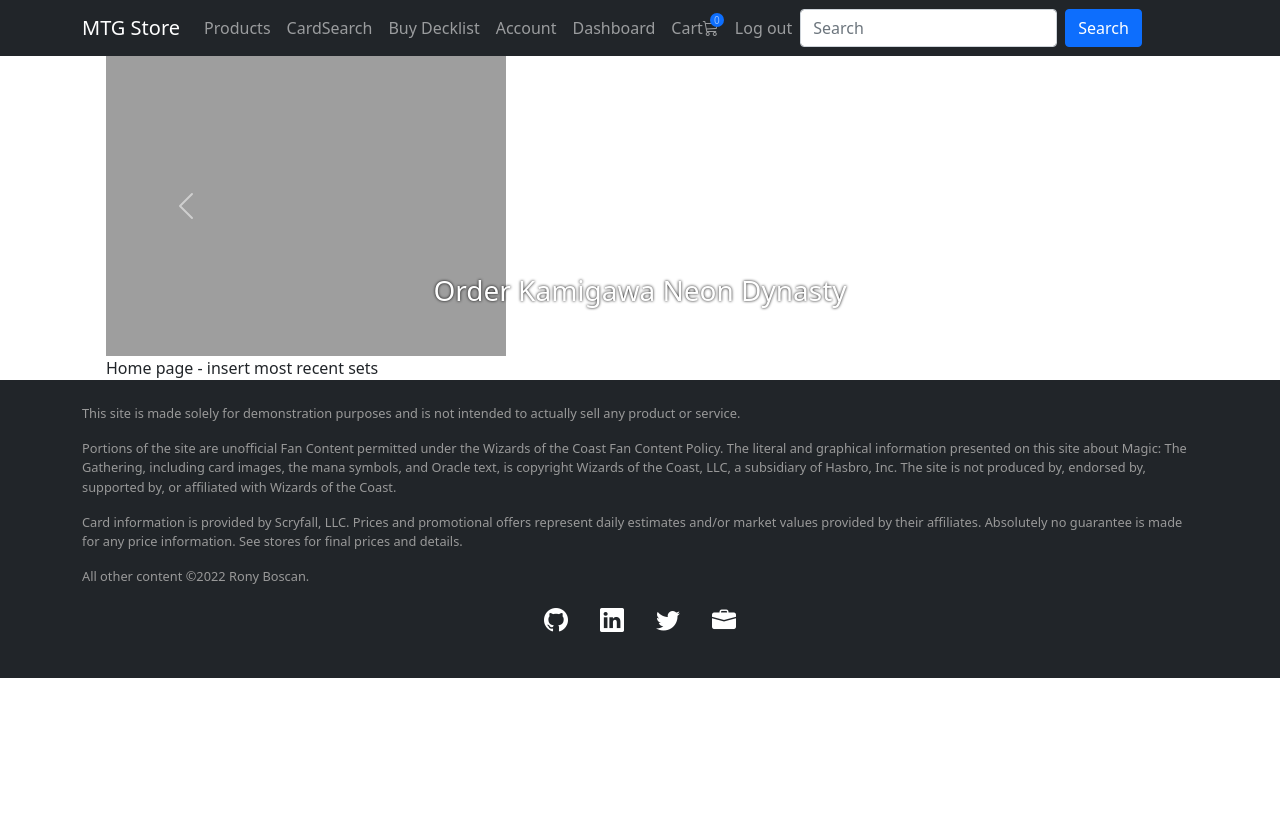
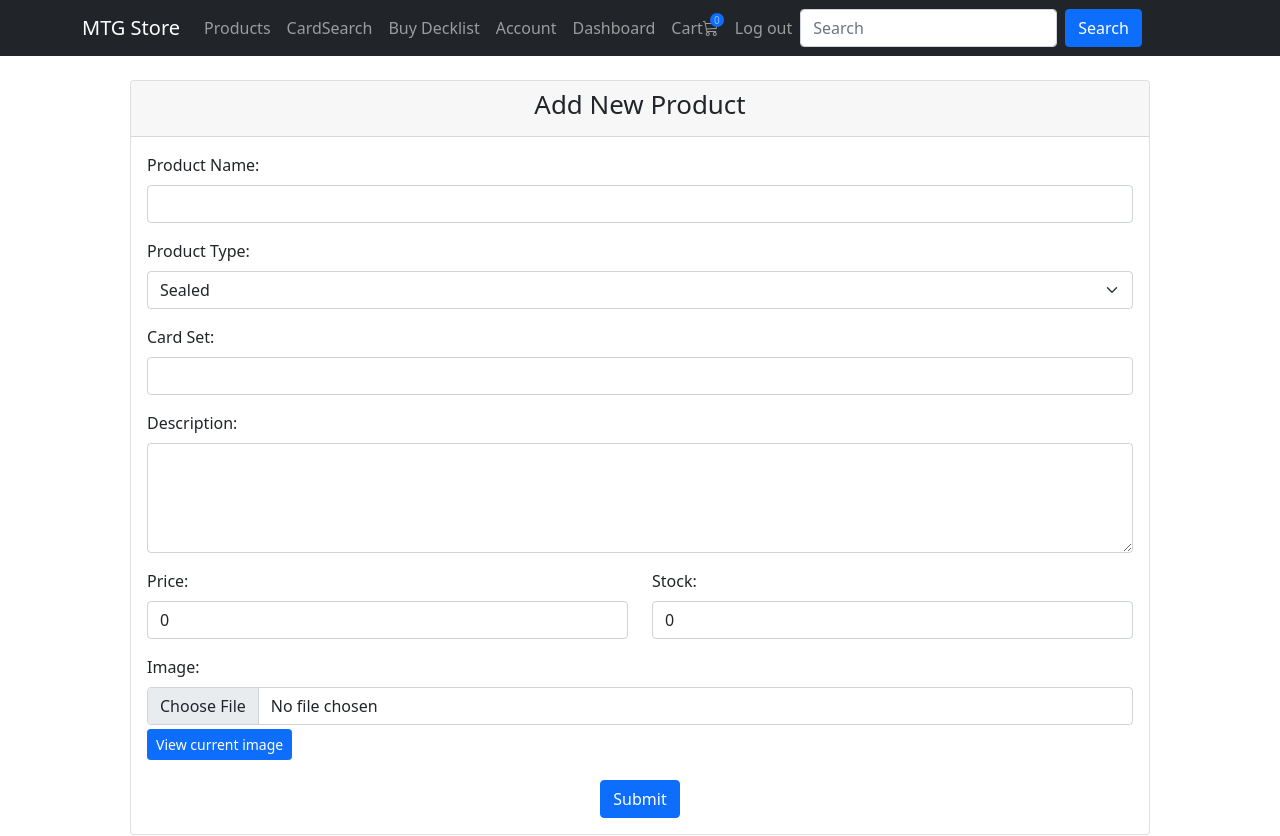
Before and after one commit to ronyx-b/mtg-store-app, a React (Create React App) app: page /AddProduct in a window 1280 px wide. Before the commit this address led to /. Shown: the top 836 px of the page. Before the commit the page ends 800 px from the top, so only its background shows below. Built offline with nearby package versions, Linux system fonts and the light colour scheme; sample sign-in values are in the browser's storage.

Commit message:
testing new product component

```diff
--- /dev/null
+++ b/src/AddEditProduct.js
@@ -0,0 +1,169 @@
+import { useRef, useState } from "react";
+import { Button, Card, Col, Container, Form, Modal, Row } from "react-bootstrap";
+import { SERVER_URL } from "./config"
+
+/*
+let productSchema = new Schema({
+  "name": String,
+  "prodType": {
+    "type": String,
+    "default": "sealed"
+  },
+  "description": String,
+  "cardSet": String,
+  "price": Number,
+  "stock": Number,
+  "image": String
+});
+let Product;
+*/
+
+export function AddEditProduct(props) {
+  const mode = props.mode;
+  let token = props.token;
+  const [formFields, setFormFields] = useState({name: "", prodType: "sealed", description: "", cardSet: "", price: 0, stock: 0});
+  const image = useRef(null);
+  const [formErrors, setFormErrors] = useState({name: "", prodType: "", description: "", cardSet: "", price: "", stock: "", image: ""});
+  const [isSubmitted, setIsSubmitted] = useState(false);
+  const [imageModal, setImagetModal] = useState(false);
+
+  const handleClose = () => setImagetModal(false);
+  const handleShow = () => setImagetModal(true);
+
+  const handleChange = (e) => {
+    let name = e.target.name;
+    let value = e.target.value;
+    let type = e.target.type;
+    if (type === "number") {
+      value = parseFloat(value);
+      if (isNaN(value)) {
+        value = 0;
+      }
+    }
+    console.log(`${name}: ${value}`)
+    // if (e.target.type === "select-one") {
+    //   console.log(e.target.options);
+    // }
+    console.log(typeof value);
+    setFormFields((formData) => {
+      return {...formData, [name]: value};
+    });
+  };
+
+  const handleSubmit = async (e) => {
+    e.preventDefault();
+    // setIsSubmitted(true);
+    console.log(formFields);
+    console.log(e.target)
+    if (image.current.files.length > 0) {
+      console.log(`Selected file - ${image.current.files[0].name}`);
+    }
+
+    try {
+      let requestString = `${SERVER_URL}/api/products`;
+      let method = (mode === "add")?"POST":"PUT";
+      let body = new FormData();
+      for (let field in formFields) {
+        console.log(`${field}: ${formFields[field]}`);
+
+        body.append(field, formFields[field]);
+      }
+      body.set("text", "hello")
+      console.log(JSON.stringify(body));
+      let response = await fetch(requestString, {
+        method,
+        body,
+        headers: {
+          'Authorization': `JWT ${token}`
+        }
+      });
+      let json = await response.json();
+      console.log(json);
+    } catch (err) {
+      console.log(err);
+      setIsSubmitted(false);
+    }
+  };
+
+  return (<div className="AddEditProduct">
+    <Container>
+      <Card className="m-4">
+        <Card.Header>
+          <h1 className="cardHeader">{(mode === "add")?"Add New":"Edit"} Product</h1>
+        </Card.Header>
+        <Container className="p-3">
+          <Form noValidate id="formProduct" onSubmit={handleSubmit}>
+            <Form.Group className="mb-3" controlId="formProduct.name">
+              <Form.Label>Product Name:</Form.Label>
+              <Form.Control type="text" name="name" value={formFields.name} onChange={handleChange} isInvalid={formErrors.name !== ""} />
+              <Form.Control.Feedback type="invalid">
+                {formErrors.name}
+              </Form.Control.Feedback>
+            </Form.Group>
+            <Form.Group className="mb-3" controlId="formProduct.type">
+              <Form.Label>Product Type:</Form.Label>
+              <Form.Select name="prodType" value={formFields.prodType} onChange={handleChange} isInvalid={formErrors.prodType !== ""}>
+                <option value="sealed">Sealed</option> {/* selected={formFields.prodType === "sealed"} */}
+                <option value="accessory">Accessory</option> {/* selected={formFields.prodType === "accessory"} */}
+              </Form.Select>
+              <Form.Control.Feedback type="invalid">
+                {formErrors.prodType}
+              </Form.Control.Feedback>
+            </Form.Group>
+            <Form.Group className="mb-3" controlId="formProduct.cardSet">
+              <Form.Label>Card Set:</Form.Label>
+              <Form.Control type="text" name="cardSet" value={formFields.cardSet} onChange={handleChange} isInvalid={formErrors.cardSet !== ""} />
+              <Form.Control.Feedback type="invalid">
+                {formErrors.cardSet}
+              </Form.Control.Feedback>
+            </Form.Group>
+            <Form.Group className="mb-3" controlId="formProduct.description">
+              <Form.Label>Description:</Form.Label>
+              <Form.Control as="textarea" name="description" value={formFields.description} onChange={handleChange} isInvalid={formErrors.description !== ""} rows={4} />
+              <Form.Control.Feedback type="invalid">
+                {formErrors.description}
+              </Form.Control.Feedback>
+            </Form.Group>
+            <Row className="mb-3">
+              <Form.Group as={Col} md="6" controlId="formProduct.price">
+                <Form.Label>Price:</Form.Label>
+                <Form.Control type="number" name="price" value={formFields.price} onChange={handleChange} isInvalid={formErrors.price !== ""} />
+                <Form.Control.Feedback type="invalid">
+                  {formErrors.price}
+                </Form.Control.Feedback>
+              </Form.Group>
+              <Form.Group as={Col} md="6" controlId="formProduct.stock">
+                <Form.Label>Stock:</Form.Label>
+                <Form.Control type="number" name="stock" value={formFields.stock} onChange={handleChange} isInvalid={formErrors.stock !== ""} />
+                <Form.Control.Feedback type="invalid">
+                  {formErrors.stock}
+                </Form.Control.Feedback>
+              </Form.Group>
+            </Row>
+            <Form.Group className="mb-3" controlId="formProduct.image">
+              <Form.Label>Image:</Form.Label>
+              <Form.Control type="file" name="image" ref={image} accept="image/*" />
+              <Form.Control.Feedback type="invalid">
+                {formErrors.image}
+              </Form.Control.Feedback>
+              <Button size="sm" className="my-1" onClick={handleShow}>View current image</Button>
+            </Form.Group>
+            <Button variant="primary" type="submit" className="d-block mx-auto" disabled={isSubmitted}>Submit</Button>
+          </Form>
+        </Container>
+      </Card>
+    </Container>
+
+    <Modal show={imageModal} onHide={handleClose}>
+      <Modal.Header closeButton>
+        <Modal.Title>Current Image</Modal.Title>
+      </Modal.Header>
+      <Modal.Body>Show current image here on edit mode</Modal.Body>
+      <Modal.Footer>
+        <Button variant="primary" onClick={handleClose}>
+          Close
+        </Button>
+      </Modal.Footer>
+    </Modal>
+  </div>);
+}
--- a/src/App.js
+++ b/src/App.js
@@ -15,6 +15,7 @@
 import { useToken } from './useToken';
 import shoppingCart from './shoppingCart'
 import { Cart } from './Cart';
+import { AddEditProduct } from './AddEditProduct';
 
 
 function App() {
@@ -98,6 +99,7 @@
               <Route path="/Login" element={(token)?<Navigate to="/Account" />:<Login setToken={setToken} />} />
               <Route path="/Account" element={(token)?<Account token={token} decodedToken={decodedToken} />: <Navigate to="/Login" />} />
               <Route path="/Dashboard" element={(decodedToken?.isAdmin)?<Dashboard token={token} decodedToken={decodedToken} />: <Navigate to="/" />} />
+              <Route path="/AddProduct" element={(decodedToken?.isAdmin)?<AddEditProduct mode="add" token={token} decodedToken={decodedToken} />: <Navigate to="/" />} />
               <Route path="/Cart" element={<Cart shoppingCart={shoppingCart} cart={cart} setCart={setCart} setCartQty={setCartQty} />} />
               <Route path="/Decklist" element={<DecklistProcessor />} />
               <Route path="*" element={<NotFound />} />
@@ -134,7 +136,8 @@
               </li>
               <li>
                 <a className="text-white px-3" href="https://portfolio-ronyx-b.vercel.app/">
-                  <i className="bi bi-briefcase-fill"></i>
+                  {/* <i className="bi bi-briefcase-fill"></i> */}
+                  <i className="bi bi-file-earmark-code-fill"></i>
                 </a>
               </li>
             </ul>
--- a/src/Cart.js
+++ b/src/Cart.js
@@ -7,7 +7,6 @@
   const cart = props.cart;
   const setCart = props.setCart;
   const setCartQty = props.setCartQty;
-  // const [cart, setCart] = useState(shoppingCart.getCart());
   const [cards, setCards] = useState([]);
   const [cartTotal, setCartTotal] = useState();
   const [emptyCartModal, setEmptyCartModal] = useState(false);
@@ -30,6 +29,10 @@
     const getCardsData = async () => {
       let requestString = `https://api.scryfall.com/cards/collection`;
       let identifiers = cart.filter((item) => (item.type === "single")).map((item) => ({id: item.id}));
+      if (identifiers.length === 0) {
+        setCards([]);
+        return [];
+      }
       let cardList = { identifiers };
       let requestOptions = {
         method: 'POST',
@@ -43,11 +46,11 @@
     };
 
     const getSealedData = async () => {
-      return ({});
+      return ([]);
     };
 
     const getAccessoriesData = async () => {
-      return ({});
+      return ([]);
     };
 
     const calculateCartTotal = (data) => {
--- a/src/Dashboard.js
+++ b/src/Dashboard.js
@@ -1,14 +1,43 @@
+import { Button, Container } from "react-bootstrap";
+import { Link } from "react-router-dom";
+import { SERVER_URL } from "./config"
 
 export function Dashboard(props) {
   let token = props.token;
   let decodedToken = props.decodedToken;
 
+  const handleSubmit = async (e) => {
+    e.preventDefault();
+    let requestString = `${SERVER_URL}/api/user/isAdmin`;
+    try {
+      let response = await fetch(requestString, {
+        method: 'POST',
+        headers: {
+          'Content-Type': 'application/json',
+          'Authorization': `JWT ${token}`
+        }
+      });
+      if (response.status === 403) {
+        console.log("Access denied");
+      } else {
+        let json = await response.json();
+        console.log(json.isAdmin);
+      }
+    } catch (err) {
+      console.log(err);
+    }
+  };
+
   return (
     <div className="Dashboard">
-      <h1>Admin Dashboard</h1>
-      <p>{decodedToken?.email}</p>
-      <p>{decodedToken.exp}</p>
-      <p>{token}</p>
+      <Container>
+        <h1>Admin Dashboard</h1>
+        <p>{decodedToken?.email}</p>
+        <p>{decodedToken.exp}</p>
+        <p>{token}</p>
+        <p><Link to="/AddProduct">Add New Product</Link></p>
+        <Button onClick={handleSubmit}>Are You Admin</Button>
+      </Container>
     </div>
   );
 }
--- a/src/Register.js
+++ b/src/Register.js
@@ -155,9 +155,7 @@
               Your password must match exactly
             </Form.Text>
           </Form.Group>
-          <Button variant="primary" type="submit" className="d-block mx-auto" disabled={isSubmitted}>
-            Submit
-          </Button>
+          <Button variant="primary" type="submit" className="d-block mx-auto" disabled={isSubmitted}>Submit</Button>
           {submissionError !== "" && <Alert variant="danger" className="mt-3">{submissionError}</Alert>}
         </Form>
       </Container>
```
